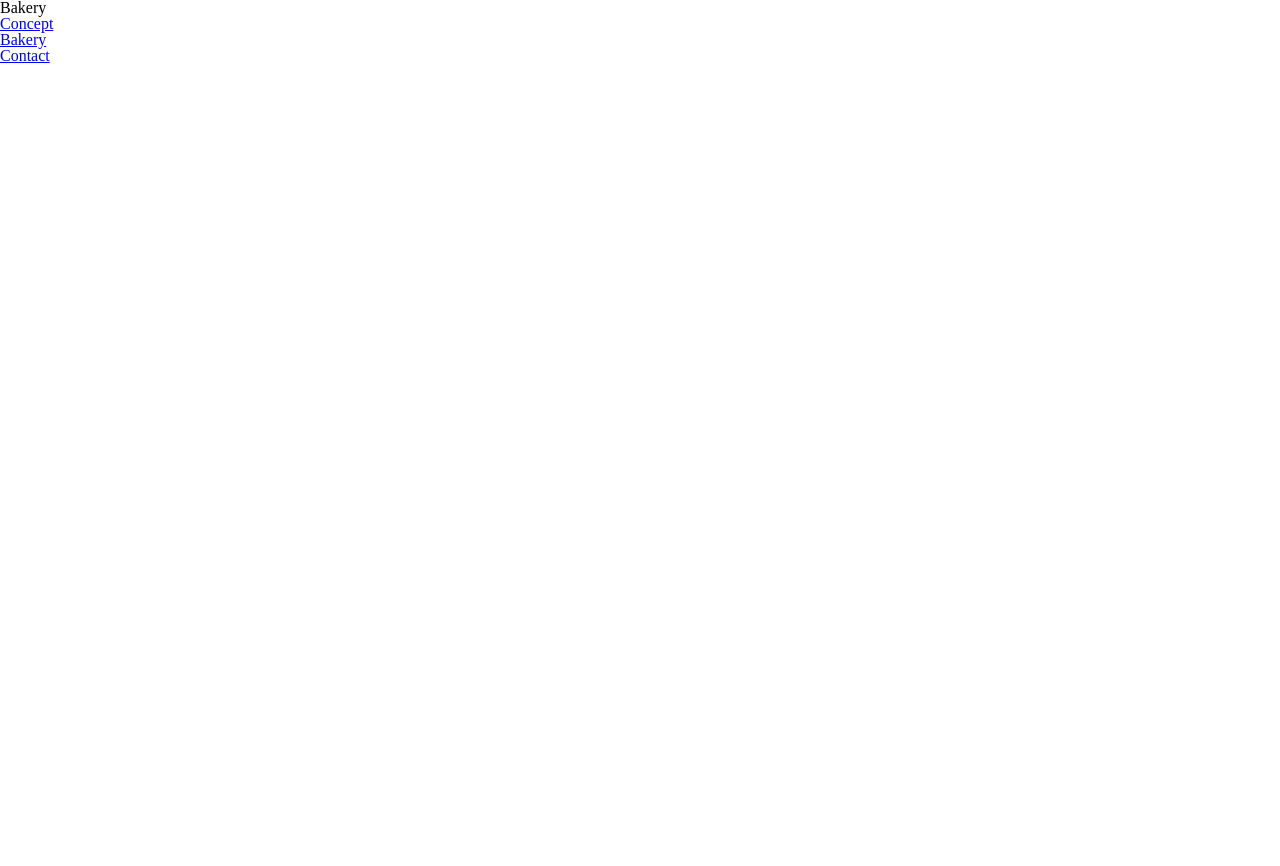
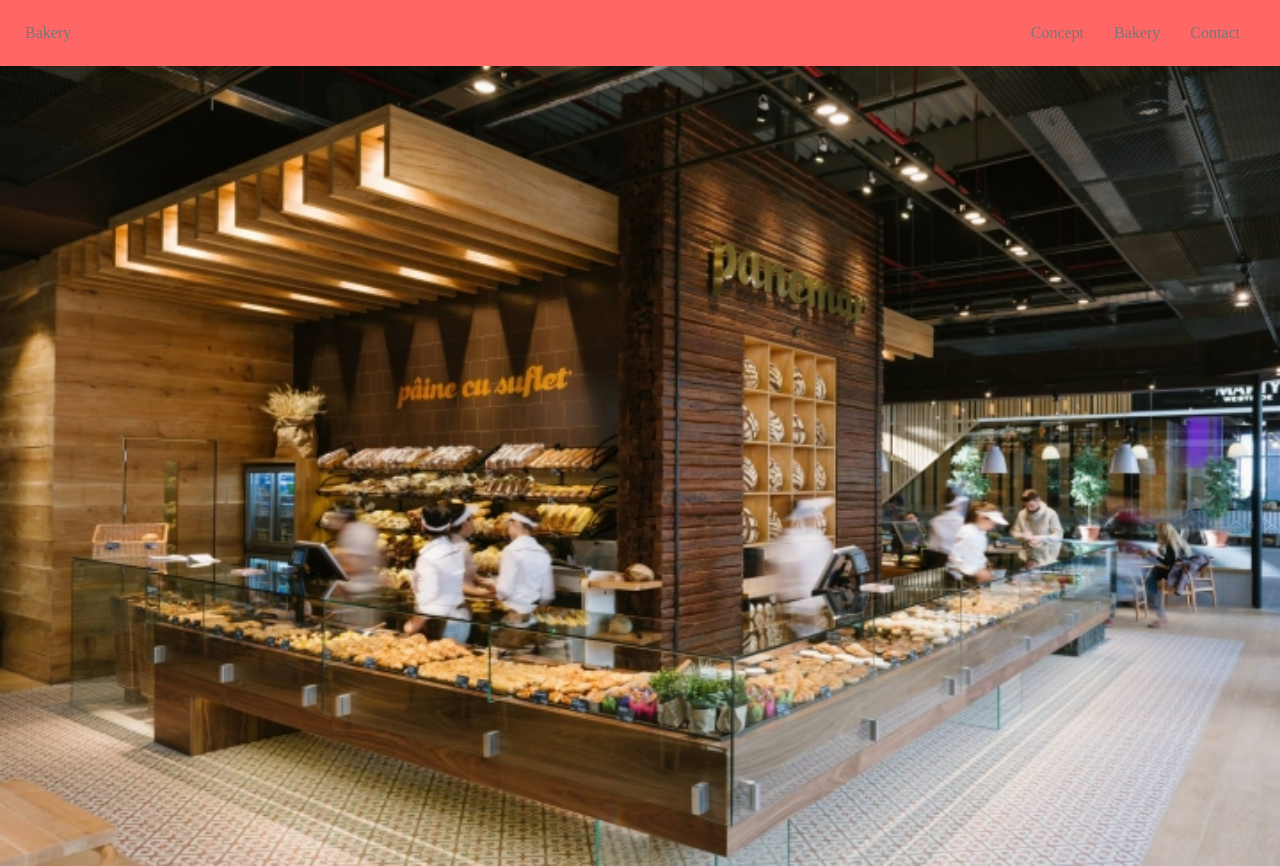
Before and after one commit to Marii8/SassProject, a website: page index.html in a window 1280 px wide. Before the commit the page ends 800 px from the top, so only its background shows below. Drawn offline with Linux system fonts and the light colour scheme.

Commit message:
headerのデザインとtop-imageのダミー画像貼り付け

```diff
--- a/index.html
+++ b/index.html
@@ -9,7 +9,7 @@
 
     <header>
         <p>Bakery</p>
-        <ul>
+        <ul class="header-right">
             <li><a href="#">Concept</a></li>
             <li><a href="#">Bakery</a></li>
             <li><a href="#">Contact</a></li>
--- a/sass/app.scss
+++ b/sass/app.scss
@@ -1,5 +1,5 @@
+@import "foundation/_color";
 @import "foundation/_reset";
-@import "foundation/_color";
 
 
 @import "layout/_header";
--- a/sass/layout/_header.scss
+++ b/sass/layout/_header.scss
@@ -0,0 +1,40 @@
+header {
+    color: $textColor;
+    background: {
+        color: #f66;
+    }
+    display: flex;
+    justify-content: space-between;
+    padding: 25px;
+}
+
+.header-right{
+    display: flex;
+    font-size: 16px;
+
+    > li {
+        &:last-child {
+            margin-right: 0;
+        }
+        > a{
+            text-decoration: none;
+            color: $textColor;
+            cursor: pointer;
+            padding: 25px 15px;
+            &:hover {
+                background-color: rgba(255, 255, 255, .4);
+            }
+        }
+    }
+}
+
+.top-img {
+    width: 100%;
+    height: 100vh - ( 16px+ 25px *2);
+    background: {
+        image: url(../img/top-img.jpg);
+        size: cover;
+        repeat: no-repeat;
+        attachment: fixed;
+    }
+}
```
Also changed, not shown: css/app.css, img/top-img.jpg (added).
